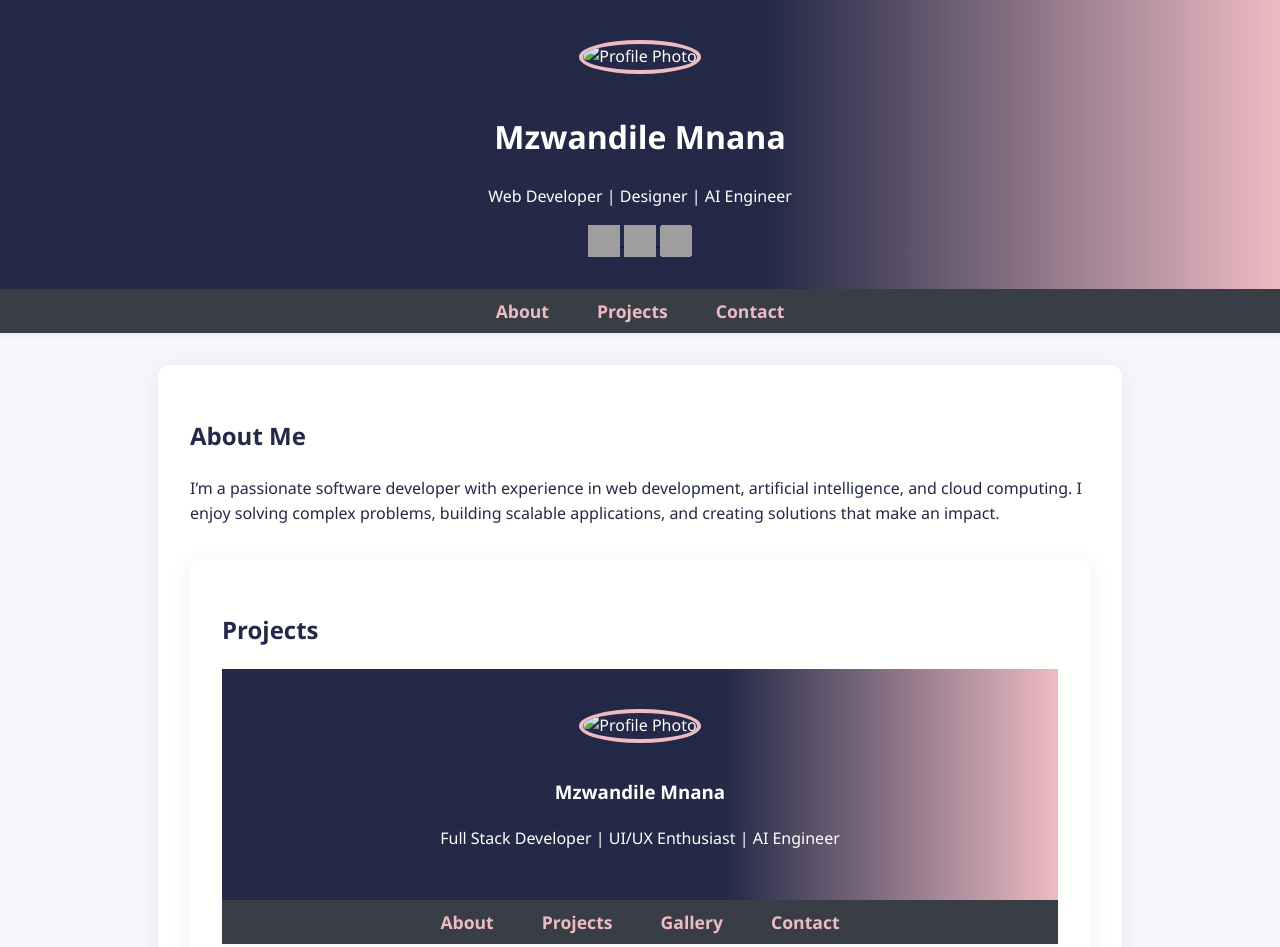
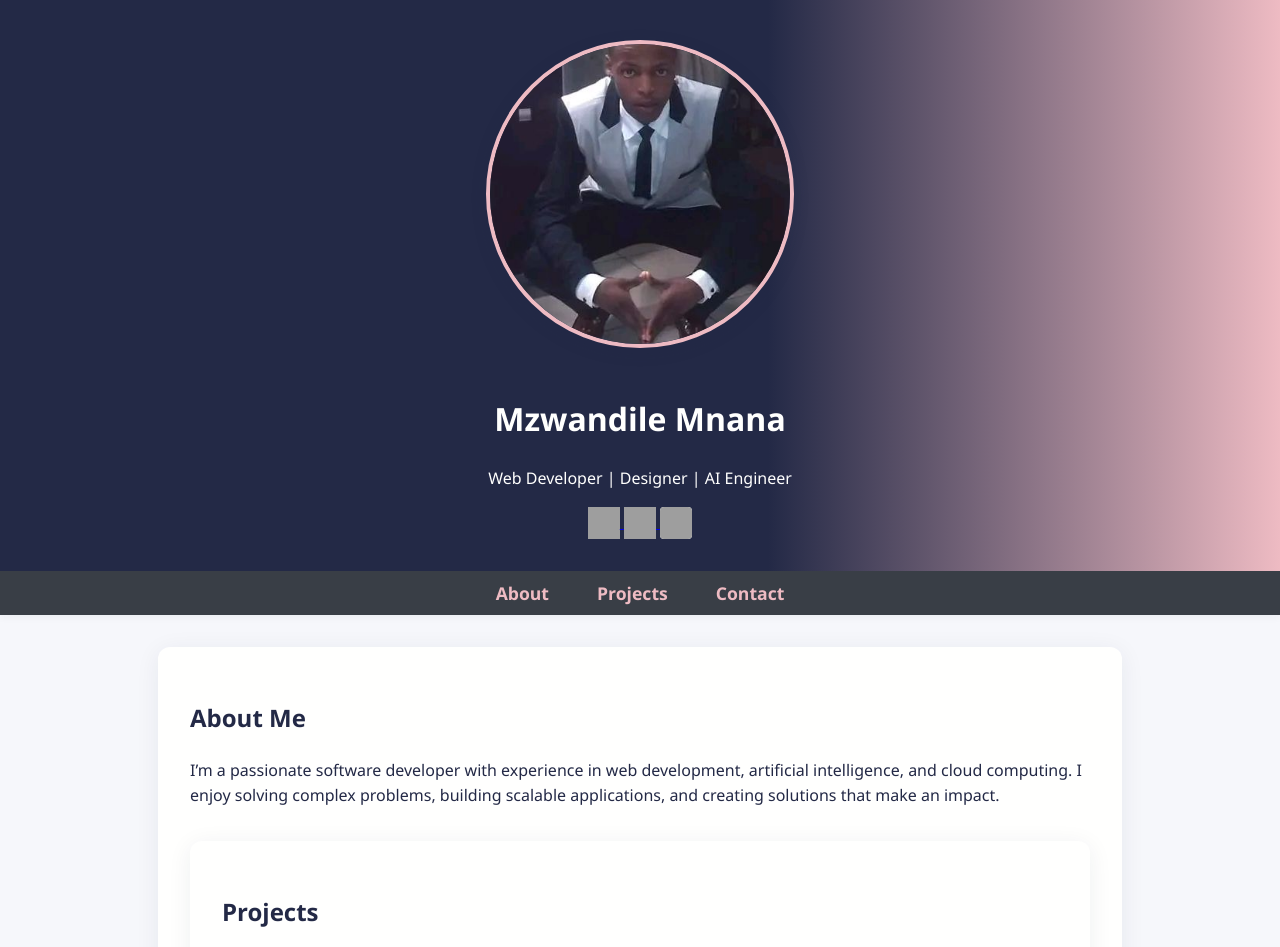
Before and after one commit to MzwandileMnana/MyPortfolio, a plain HTML site: page index.html in a window 1280 px wide. Shown: the top 947 px of the page. Drawn offline with Linux system fonts and the light colour scheme; the site is published under a folder, as on GitHub Pages, so addresses that start at the root find nothing; grey boxes are pictures that could not be loaded.

Commit message:
initial commit

```diff
--- a/index.html
+++ b/index.html
@@ -11,7 +11,7 @@
 
 
   <header>
-    <img src="/mzwa.jpg" alt="Profile Photo" class="profile-img" />
+    <img src="mzwa.jpg" alt="Profile Photo" class="profile-img" />
     <h1 id="myName">Mzwandile Mnana</h1>
     <p>Web Developer | Designer | AI Engineer</p>
     <div class="social-links" style="margin-top:10px;">
@@ -49,7 +49,7 @@
     </head>
     <body>
       <header class="header">
-        <img src="/mzwa.jpg" alt="Profile Photo" class="profile-img" />
+        <img src="mzwa.jpg" alt="Profile Photo" class="profile-img" />
         <h1>Mzwandile Mnana</h1>
         <p>Full Stack Developer | UI/UX Enthusiast | AI Engineer</p>
       </header>
```
